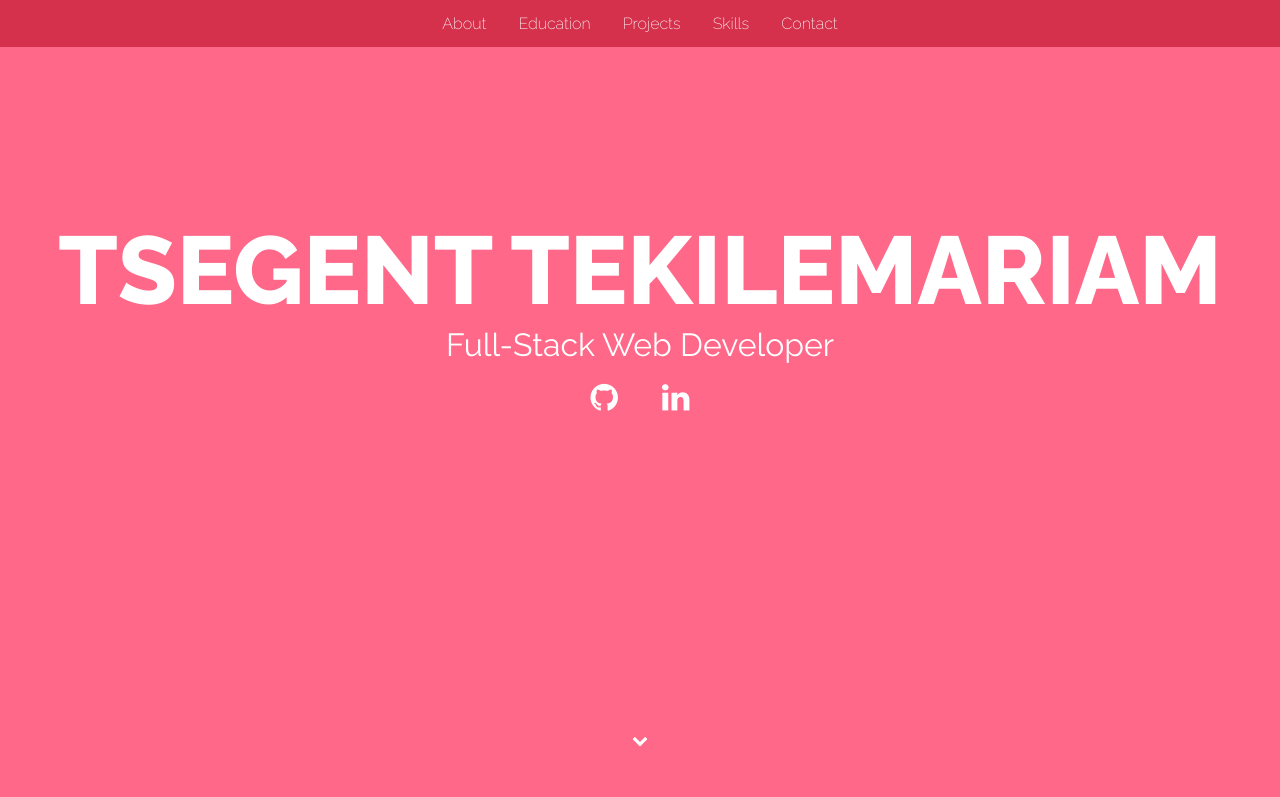
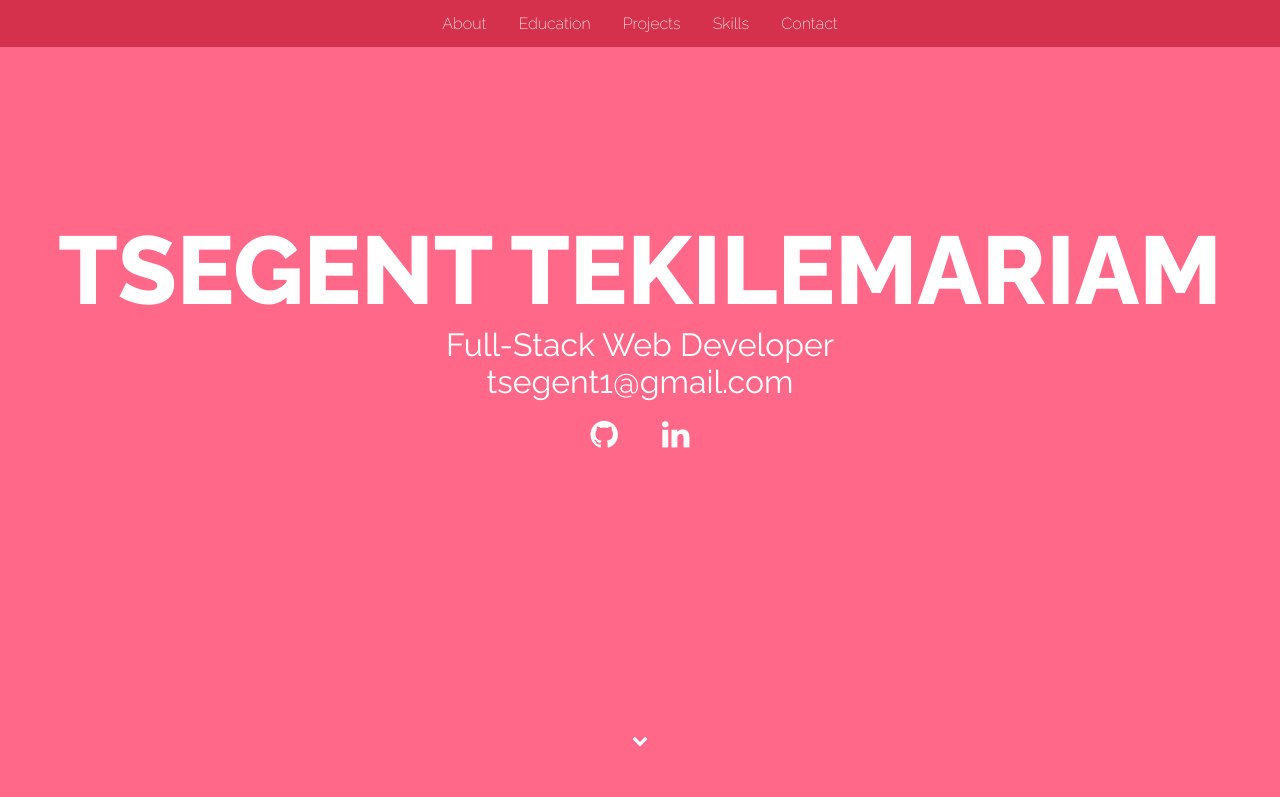
Before and after one commit to Tsegenet-hub/updated-portfolio-2, a plain HTML site: page index.html in a window 1280 px wide. Shown: the top 797 px of the page. Drawn offline with Linux system fonts and the light colour scheme.

Commit message:
text edited

```diff
--- a/index.html
+++ b/index.html
@@ -26,6 +26,7 @@
         <div class="jumbotron-text">
           <h1>Tsegent Tekilemariam </h1>
           <p>Full-Stack Web Developer</p>
+          <p>tsegent1@gmail.com</p>
         </div>
         <div class="jumbotron-social">
           <ul class="ul-social">
```
